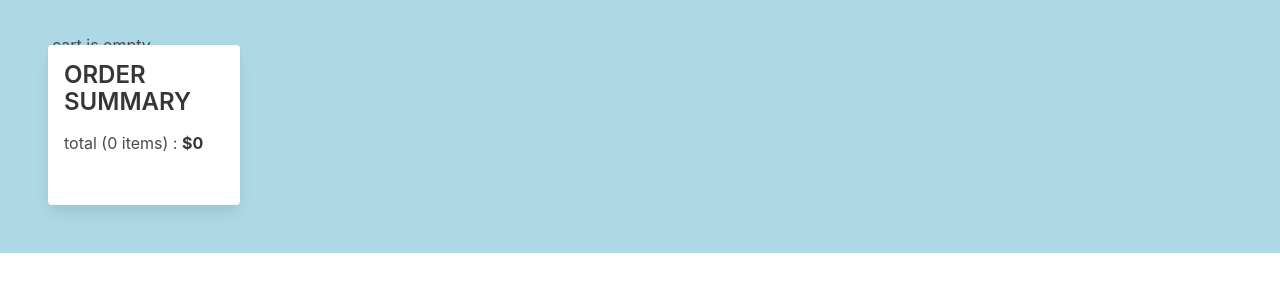
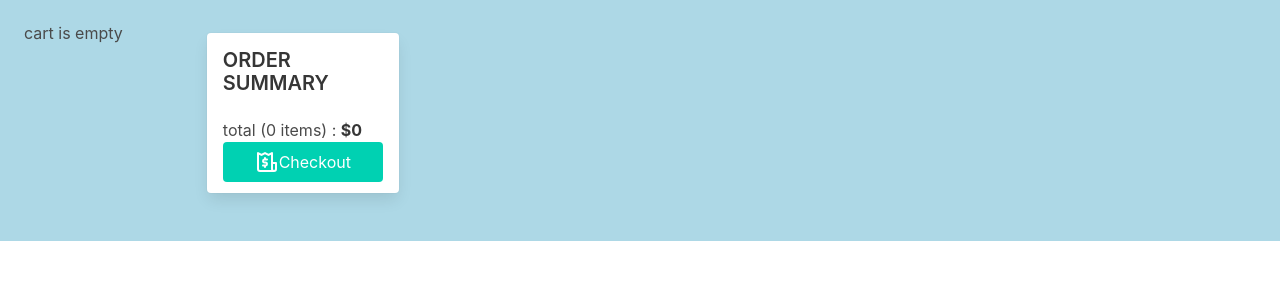
Before and after one commit to ksigei/shopping_cart, a React app: page /cart in a window 1280 px wide. Shown: the part 59-350 px from the top of the page. Built offline with nearby package versions, Linux system fonts and the light colour scheme.

Commit message:
Item stylings

```diff
--- a/src/components/Cart.jsx
+++ b/src/components/Cart.jsx
@@ -7,10 +7,13 @@ function Cart() {
   const cart = useSelector((state) => state.cart.cart);
 
   return (
+    <div className="columns">
       <div className="section cards">
         <div className="container">
           <div className="columns is-multiline">
-        {cart.length === 0 ? 'cart is empty' : cart.map((item) => (
+            {cart.length === 0
+              ? "cart is empty"
+              : cart.map((item) => (
                   <div className="column " key={item.id}>
                     <CartItem
                       key={item.id}
@@ -24,13 +27,12 @@ function Cart() {
                 ))}
           </div>
         </div>
-
-      <div className="">
-        <Total/>
       </div>
 
+      <div className="section">
+        <Total />
       </div>
-
+    </div>
   );
 }
 
--- /dev/null
+++ b/src/components/cart.scss
@@ -0,0 +1,3 @@
+// .section {
+//     display: flex;
+// }
--- a/src/components/features/Counter.jsx
+++ b/src/components/features/Counter.jsx
@@ -1,37 +1,44 @@
 // import './total.css'
-import React from 'react';
-import {useSelector} from 'react-redux'
+import React from "react";
+import { useSelector } from "react-redux";
+import { UilBill } from '@iconscout/react-unicons'
 
 function Total() {
-
-  const cart = useSelector((state) => state.cart.cart)
+  const cart = useSelector((state) => state.cart.cart);
 
   const getTotal = () => {
-    let totalQuantity = 0
-    let totalPrice = 0
-    cart.forEach(item => {
-      totalQuantity += item.quantity
-      totalPrice += item.price * item.quantity
-    })
-    return {totalPrice, totalQuantity}
-  }
+    let totalQuantity = 0;
+    let totalPrice = 0;
+    cart.forEach((item) => {
+      totalQuantity += item.quantity;
+      totalPrice += item.price * item.quantity;
+    });
+    return { totalPrice, totalQuantity };
+  };
 
   return (
       <div className="card">
         <div className="card-content">
           <div className="content">
-          <h3>ORDER SUMMARY</h3>
+            <h3 className="title
+            is-5
+            ">
+            ORDER SUMMARY</h3>
             <div>
               <p className="total__p">
-              total ({getTotal().totalQuantity} items)
-              : <strong>${getTotal().totalPrice}</strong>
+                total ({getTotal().totalQuantity} items) :{" "}
+                <strong>${getTotal().totalPrice}</strong>
               </p>
+            </div>
+            <button className="button is-primary is-fullwidth">
+              <UilBill /> Checkout
+            </button>
+
+
           </div>
         </div>
       </div>
-    </div>
-
-  )
+  );
 }
 
-export default Total
+export default Total;
```
Also changed, not shown: src/components/features/cartItem.scss (+0 -10 lines). Lines whose indentation alone changed are shown as unchanged.
